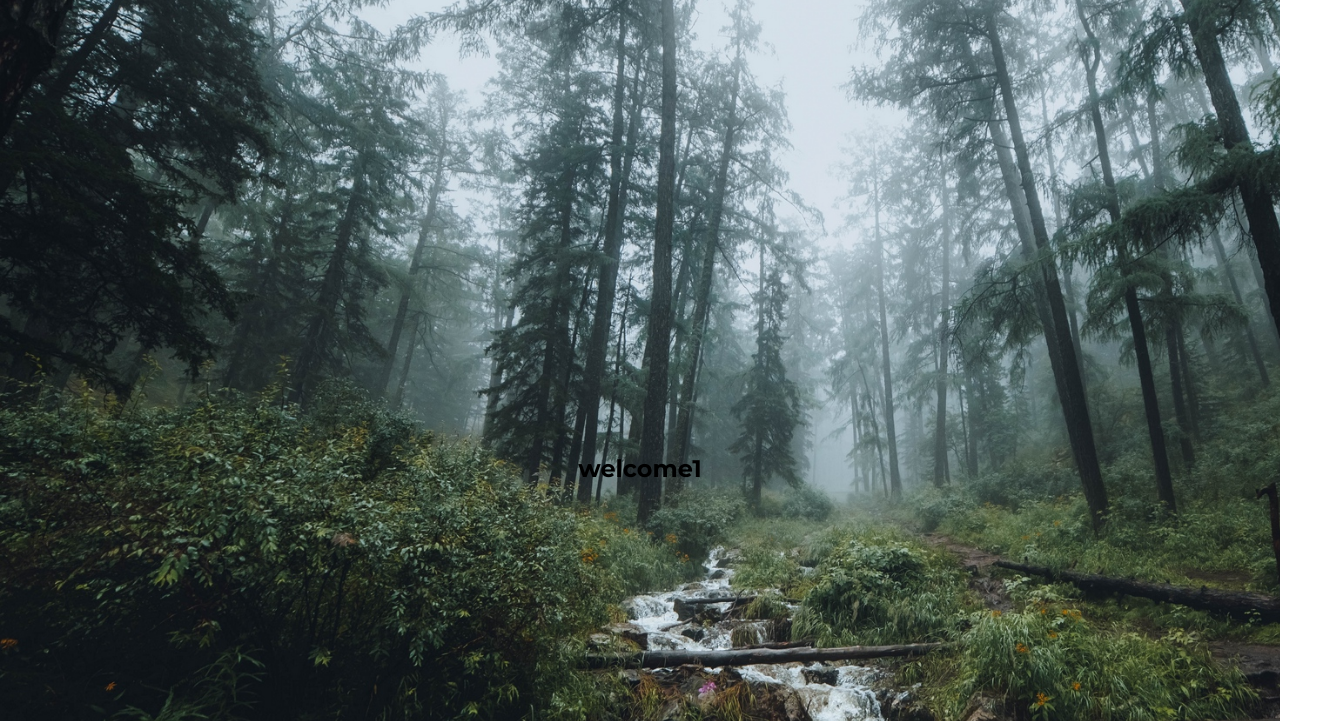
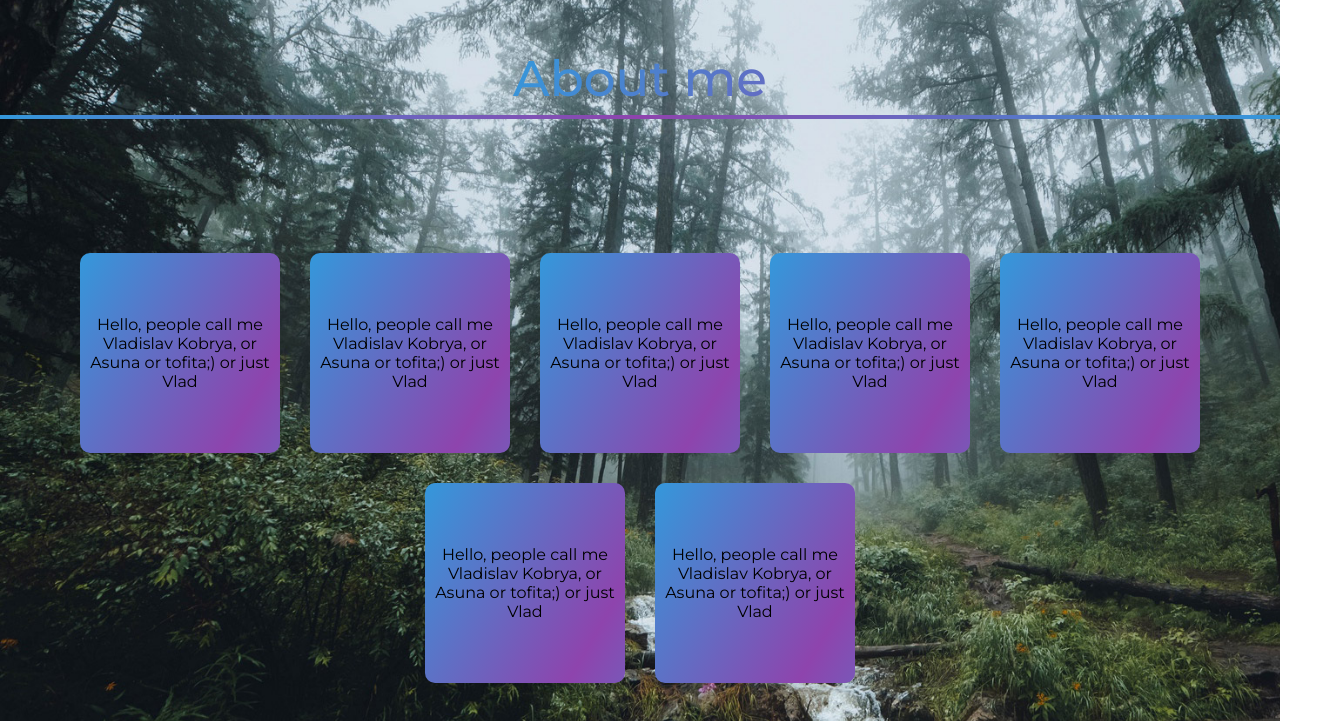
Before and after one commit to tofitaV/test-site, a plain HTML site: page index.html in a window 1280 px wide. Shown: the part 939-1660 px from the top of the page, 1331 px wide, since content can reach past the window. Drawn offline with Linux system fonts and the light colour scheme.

Commit message:
add new blocks

```diff
--- a/css/style.css
+++ b/css/style.css
@@ -1,15 +1,22 @@
+html{
+    box-sizing: border-box;
+}
+
+
+
 body {
   font-family: 'Montserrat', sans-serif;
   font-size: 1rem;
   padding: 0;
   margin: 0;
+
 }
 
 *,
 *:after,
 *:before {
   margin: 0;
-box-sizing: border-box;
+box-sizing: inherit;
 }
 
 
@@ -31,7 +38,7 @@ box-sizing: border-box;
   transform: translate(-50%, -50%);
   background: linear-gradient(120deg, #3498db, #8e44ad, #3498db);
   background-size: 200%;
-  padding: 0 300px;
+  padding: 0 200px;
   height: 200px;
   overflow: hidden;
   cursor: pointer;
@@ -82,9 +89,9 @@ box-sizing: border-box;
 
 
 
-
+/*section*/
 .section1{
-    background: url("../img/wp1.jpg");
+    background: url("../img/L1.jpg");
     background-size: cover;
     background-attachment: fixed;
     word-wrap: break-word;
@@ -92,13 +99,12 @@ box-sizing: border-box;
     min-height: 940px;
     overflow: hidden;
     display: flex;
-    justify-content: center;
-    align-items: center;
+    position: relative;
 }
 
 .section2{
     background-color: #36096d;
-    background-image: url(../img/wp2.jpg);
+    background-image: url(../img/L2.jpg);
 
     background-size: cover;
     background-attachment: fixed;
@@ -113,7 +119,7 @@ box-sizing: border-box;
 
 .section3{
     background-color: #7f5a83;
-    background-image: url(../img/wp3.jpg);
+    background-image: url(../img/L3.jpg);
 
     background-size: cover;
     background-attachment: fixed;
@@ -125,6 +131,72 @@ box-sizing: border-box;
     justify-content: center;
     align-items: center;
 }
+
+/*about*/
+
+.about{
+    width: 100%;
+    text-align: center;
+}
+
+.about__title{
+    display: inline-block;
+    width: 100%;
+    font-size: 50px;
+    margin-top: 50px;
+    padding-bottom: 10px;
+    font-weight: 500;
+    text-align: center;
+
+
+    background: linear-gradient(120deg, #3498db, #8e44ad, #3498db);
+    background-size: 100% 4px;
+    background-position:bottom 0 left 0,bottom 5px left 0;
+    background-repeat:no-repeat;
+
+
+}
+
+
+
+.about__blocks{
+    width: 100%;
+    display: flex;
+    flex-wrap: wrap;
+    position: absolute;
+    top: 50%;
+    left: 50%;
+    transform: translate(-50%, -50%);
+    justify-content: center;
+}
+
+.about__item{
+    width: 200px;
+    height: 200px;
+    background: linear-gradient(120deg, #3498db, #8e44ad, #3498db);
+    background-size: 200%;
+    border-radius: 10px;
+    position: relative;
+    text-align: center;
+    margin: 15px;
+    user-select: none;
+    transition: .3s linear;
+}
+
+.about__item:hover{
+    bottom: 20px;
+    background-position: right;
+     transform: scale(1.2);
+}
+
+.about__me p{
+    position: absolute;
+    top: 50%;
+    left: 50%;
+    margin-right: -50%;
+    transform: translate(-50%, -50%)
+}
+
 
 
 /*nav*/
@@ -164,7 +236,17 @@ box-sizing: border-box;
 .btn__text{
     background: linear-gradient(120deg, #3498db, #8e44ad);
     background-size: 200%;
-    -webkit-background-clip: text;
+  -webkit-background-clip: text;
     -webkit-text-fill-color: transparent;
     transition: .3s linear;
 }
+
+
+
+
+
+
+
+
+/*
+*/
--- a/index.html
+++ b/index.html
@@ -31,21 +31,69 @@
 
 
 <section class="section1">
-        <div class="about">
-            <h1>welcome1</h1>
+
+       <div class="about">
+            <div class="about__title">
+             <span class="btn__text">About me</span>
+            </div>
         </div>
+
+
+               <div class="about__blocks">
+                <div class="about__item">
+                    <div class="about__me">
+                        <p>Hello, people call me Vladislav Kobrya, or Asuna or tofita;) or just Vlad</p>
+                    </div>
+                </div>
+
+                <div class="about__item">
+                    <div class="about__me">
+                        <p>Hello, people call me Vladislav Kobrya, or Asuna or tofita;) or just Vlad</p>
+                    </div>
+                </div>
+
+                <div class="about__item">
+                    <div class="about__me">
+                        <p>Hello, people call me Vladislav Kobrya, or Asuna or tofita;) or just Vlad</p>
+                    </div>
+                </div>
+
+                <div class="about__item">
+                    <div class="about__me">
+                        <p>Hello, people call me Vladislav Kobrya, or Asuna or tofita;) or just Vlad</p>
+                    </div>
+                </div>
+
+                <div class="about__item">
+                    <div class="about__me">
+                        <p>Hello, people call me Vladislav Kobrya, or Asuna or tofita;) or just Vlad</p>
+                    </div>
+                </div>
+
+                <div class="about__item">
+                    <div class="about__me">
+                        <p>Hello, people call me Vladislav Kobrya, or Asuna or tofita;) or just Vlad</p>
+                    </div>
+                </div>
+
+                <div class="about__item">
+                    <div class="about__me">
+                        <p>Hello, people call me Vladislav Kobrya, or Asuna or tofita;) or just Vlad</p>
+                    </div>
+                </div>
+            </div>
 </section>
 
 
 <section class="section2">
         <div class="about">
-            <h1>welcome2</h1>
+            <h1>PageTwo</h1>
         </div>
 </section>
 
 <section class="section3">
         <div class="about">
-            <h1>welcome3</h1>
+            <h1>PageThree</h1>
         </div>
 </section>
 
```
Also changed, not shown: img/L1.jpg (added), img/L2.jpg (added), img/L3.jpg (added), img/intro.png (deleted).
